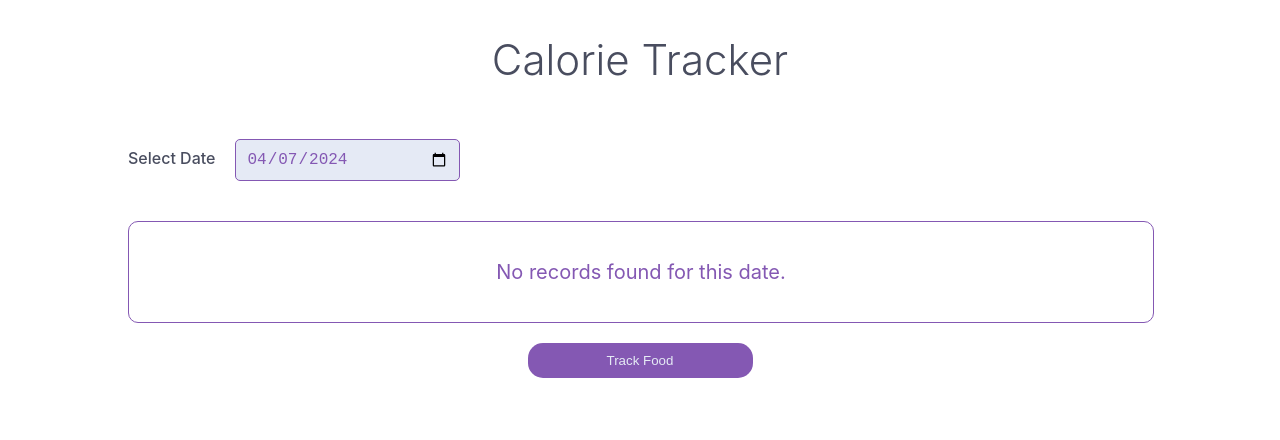
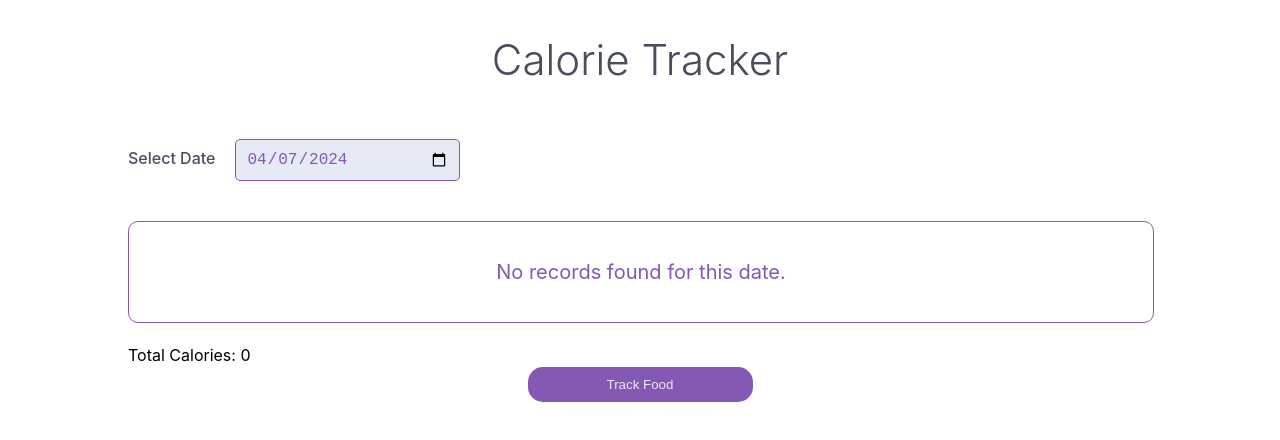
Before and after one commit to zeyad-k/Calori-Tracker--deepdive, a React (Vite) app: page / in a window 1280 px wide. Shown: the top 440 px of the page. Built offline with nearby package versions, Linux system fonts and the light colour scheme.

Commit message:
Add useEffect hook to update total calories in RecordList component

```diff
--- a/components/CalorieRecorder.jsx
+++ b/components/CalorieRecorder.jsx
@@ -1,4 +1,4 @@
-import { useState } from "react";
+import { useEffect, useState } from "react";
 
 import styles from "./CalorieRecorder.module.css";
 import CalorieRecordDate from "./CalorieRecordDate";
@@ -12,7 +12,7 @@ function CalorieRecorder(props) {
     </>
   );
 
-  if (props.calories <= 0) {
+  if (props.calories < 0) {
     recordContent = (
       <>
         <li></li>
@@ -20,6 +20,13 @@ function CalorieRecorder(props) {
       </>
     );
   }
+  useEffect(() => {
+    props.addCalories((prevTotal) => prevTotal + props.calories);
+    return () => {
+      props.addCalories((prevTotal) => prevTotal - props.calories);
+    };
+  }, []);
+
   return (
     <ul className={styles.record}>
       <li>
--- a/components/RecordList.jsx
+++ b/components/RecordList.jsx
@@ -1,7 +1,11 @@
+import { useEffect, useState } from "react";
 import CalorieRecorder from "./CalorieRecorder";
 import styles from "./RecordList.module.css";
+
 function RecordList(props) {
-  return props.records?.length ? (
+  const [totalCalories, setTotalCalories] = useState(0);
+
+  const ResultsElement = props.records?.length ? (
     <ul className={styles["record-list"]}>
       {props.records.map((record) => (
         <li className={styles["list-item"]} key={record.id}>
@@ -10,6 +14,7 @@ function RecordList(props) {
             meal={record.meal}
             content={record.content}
             calories={record.calories}
+            addCalories={setTotalCalories}
           />
         </li>
       ))}
@@ -17,5 +22,13 @@ function RecordList(props) {
   ) : (
     <p className={styles.placeholder}>No records found for this date.</p>
   );
+
+  return (
+    <>
+      {ResultsElement}
+      <label htmlFor="">Total Calories: {totalCalories} </label>
+    </>
+  );
 }
+
 export default RecordList;
```
